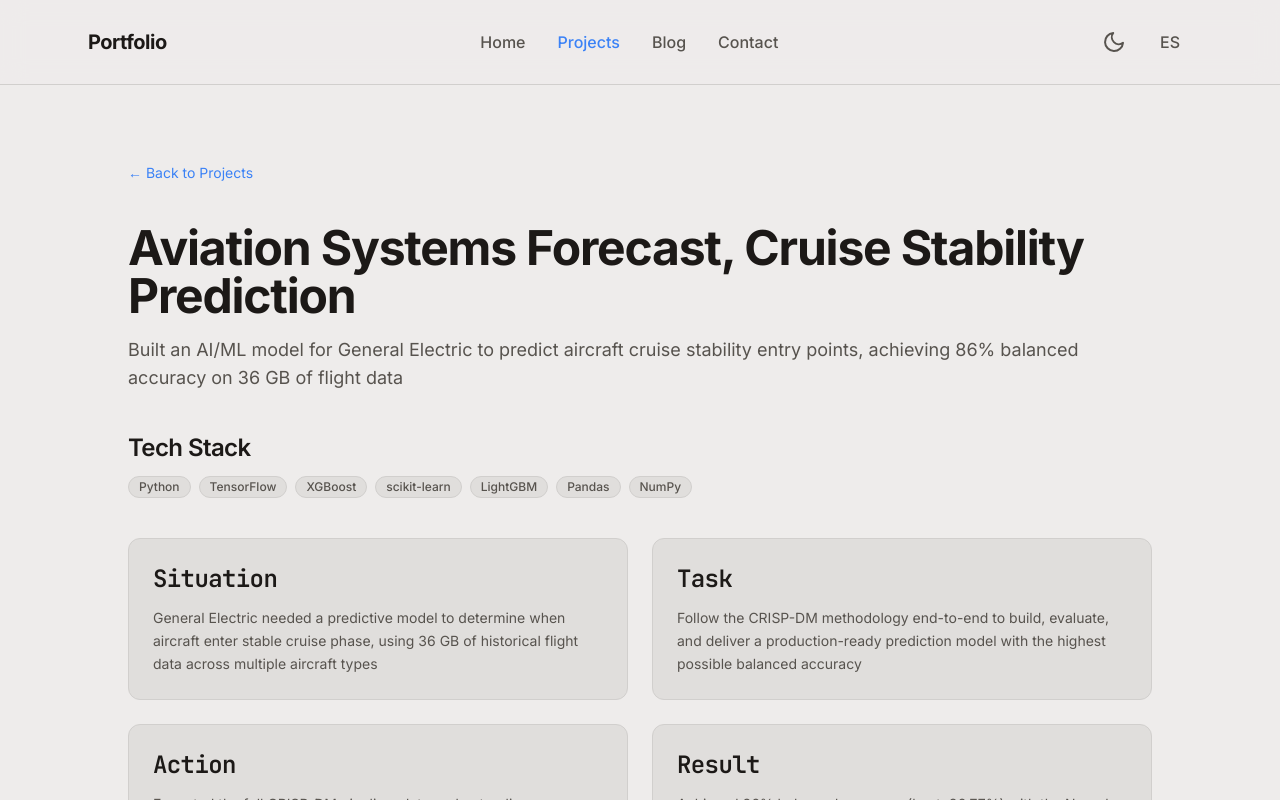
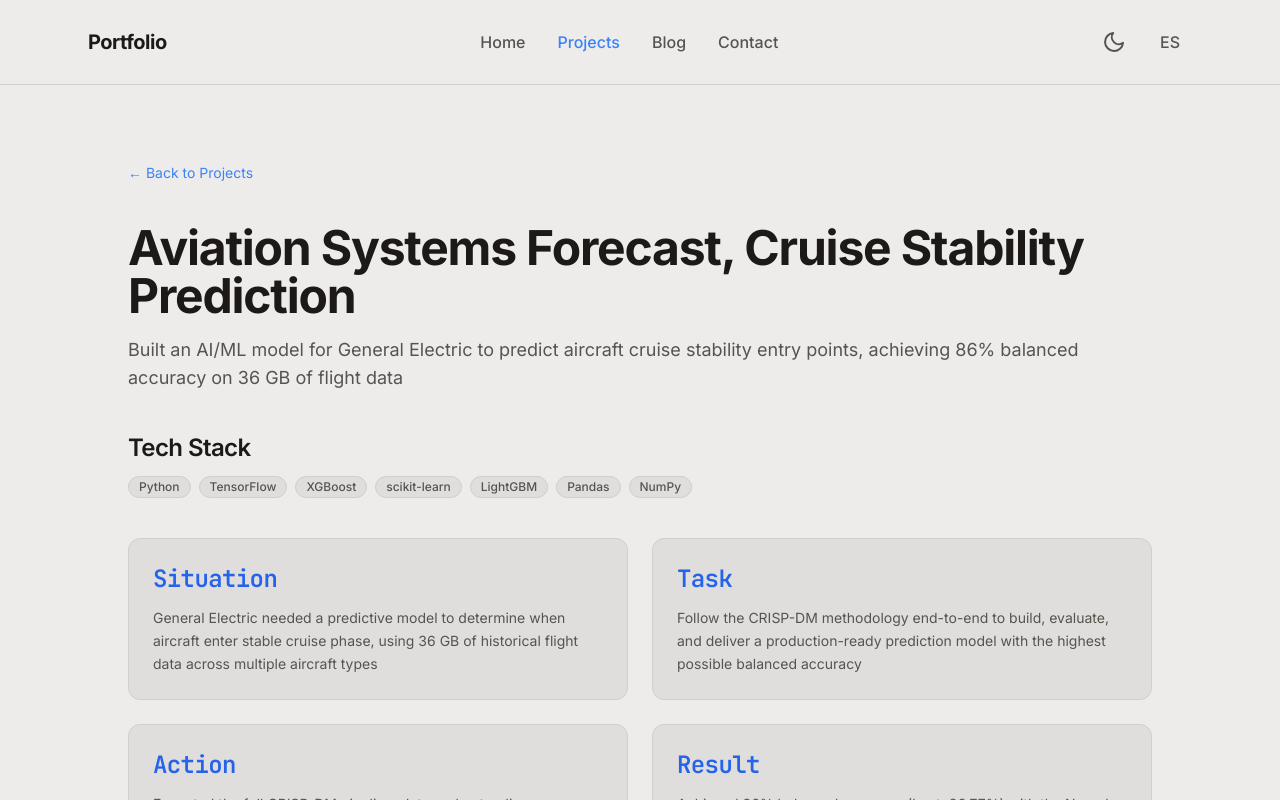
Before and after one commit to ulmo369/ThisIsUlmo, a React (Vite) app: page /projects/aviation-forecast in a window 1280 px wide. Shown: the top 800 px of the page. Built offline with nearby package versions, Linux system fonts and the light colour scheme.

Commit message:
fix: force primary color on STAR method headings with important modifier

```diff
--- a/src/pages/ProjectDetailPage.tsx
+++ b/src/pages/ProjectDetailPage.tsx
@@ -100,7 +100,7 @@
             {starKeys.map((key) => (
               <motion.div key={key} variants={fadeInUp}>
                 <Card className="h-full">
-                  <Heading level={3} mono className="mb-3 text-primary-500 dark:text-primary-400">
+                  <Heading level={3} mono className="mb-3 !text-primary-600 dark:!text-primary-400">
                     {t(`star.${key}`)}
                   </Heading>
                   <p className="text-theme-light-text-secondary dark:text-theme-dark-text-secondary text-sm leading-relaxed">
```
